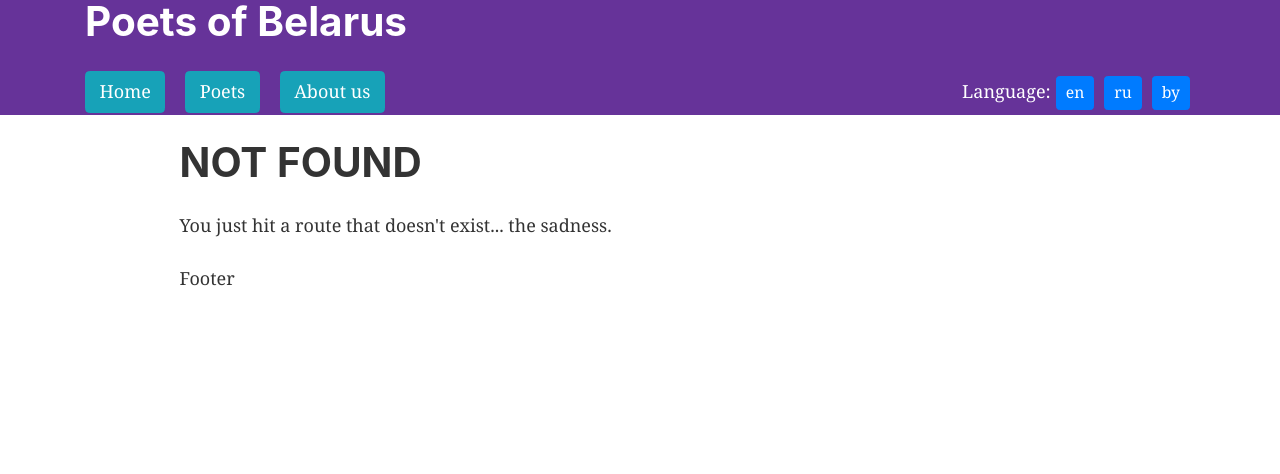
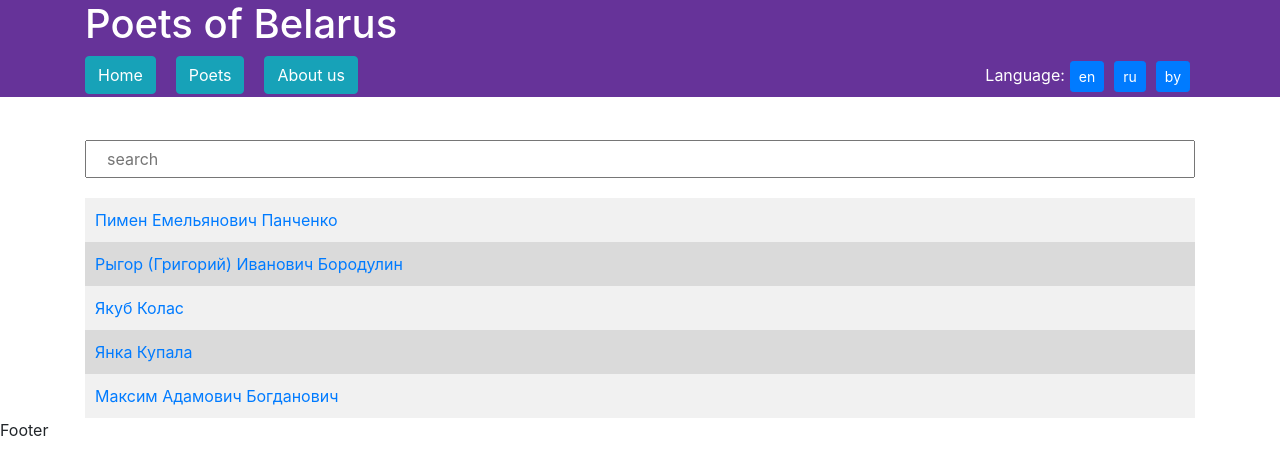
Before and after one commit to vldmr1/Culture-Portal, a Gatsby site: page /search in a window 1280 px wide. Before the commit this address had no page. Built offline with nearby package versions, Linux system fonts and the light colour scheme; Gatsby itself is replaced by a stand-in of ours.

Commit message:
feat: create search page

```diff
--- a/src/components/Search/Search.js
+++ b/src/components/Search/Search.js
@@ -0,0 +1,47 @@
+import React, {Component} from "react"
+import { Container, Row, Col } from 'react-bootstrap';
+import { Link } from "gatsby"
+
+import "./search_module.css";
+
+class Search extends Component {
+    constructor(props) {
+        super(props);
+        this.state = {
+            autors: props.autorsList,
+            autorsFilter: props.autorsList
+        }
+        this.searchFilter = this.searchFilter.bind(this);
+    }
+
+    searchFilter(e){
+        this.setState({
+            autorsFilter: this.state.autors.filter((autor) => {
+                const str = autor.toLowerCase();
+                const val = e.target.value.toLowerCase();
+                return str.indexOf(val) !== -1 ? true : false
+            } )
+        });
+    }
+
+    render() {
+      return (
+        <Container className={"search"}>
+            <Row>
+                <Col>
+                    <input className={"search__input"} type="text" placeholder="search" onChange={this.searchFilter}/>
+                </Col>
+            </Row>
+            <Row>
+                <Col>
+                    <ul className={"search__name-list"}>
+                        {this.state.autorsFilter.map((item, num) => (<li key={num}><Link to="/">{item}</Link></li>))}
+                    </ul>
+                </Col>
+            </Row>
+        </Container>
+      );
+    }
+  }
+
+  export default Search;
--- /dev/null
+++ b/src/components/Search/search_module.css
@@ -0,0 +1,25 @@
+.search .search__input{
+    width: 100%;
+    padding: 5px 20px;
+    margin: 20px 0;
+}
+
+.search__name-list{
+    width: 100%;
+    padding: 5px 20px;
+    margin: 20px auto;
+    list-style: none;
+    padding: 0;
+    margin: 0;
+    width: 100%;
+}
+.search__name-list li{
+    padding: 10px;
+}
+.search__name-list li:nth-child(2n-1){
+    background-color: #f1f1f1;
+}
+
+.search__name-list li:nth-child(2n){
+    background-color: #dadada;
+}
--- a/src/components/layout.js
+++ b/src/components/layout.js
@@ -2,21 +2,14 @@ import React from "react"
 import PropTypes from "prop-types"
 
 import Header from "./header"
-import "./layout.css"
+// import "./layout.css"
 
 const Layout = ({ children }) => {
 
   return (
     <>
       <Header siteTitle={'Poets of Belarus'} />
-      <div
-        style={{
-          margin: `0 auto`,
-          maxWidth: 960,
-          padding: `0px 1.0875rem 1.45rem`,
-          paddingTop: 0,
-        }}
-      >
+      <div>
         <main>{children}</main>
         <footer>
           Footer
--- /dev/null
+++ b/src/pages/search.js
@@ -0,0 +1,22 @@
+import React from "react"
+
+import Layout from "../components/layout"
+import SEO from "../components/seo"
+import Search from "../components/Search/Search"
+
+const autorsList = [
+    "Пимен Емельянович Панченко",
+    "Рыгор (Григорий) Иванович Бородулин",
+    "Якуб Колас",
+    "Янка Купала",
+    "Максим Адамович Богданович"
+];
+
+const SearchPage = () => (
+  <Layout>
+    <SEO title="Search" />
+    <Search autorsList={autorsList}/>
+  </Layout>
+)
+
+export default SearchPage
```
Also changed, not shown: src/components/Search/Search.module.css (deleted).
